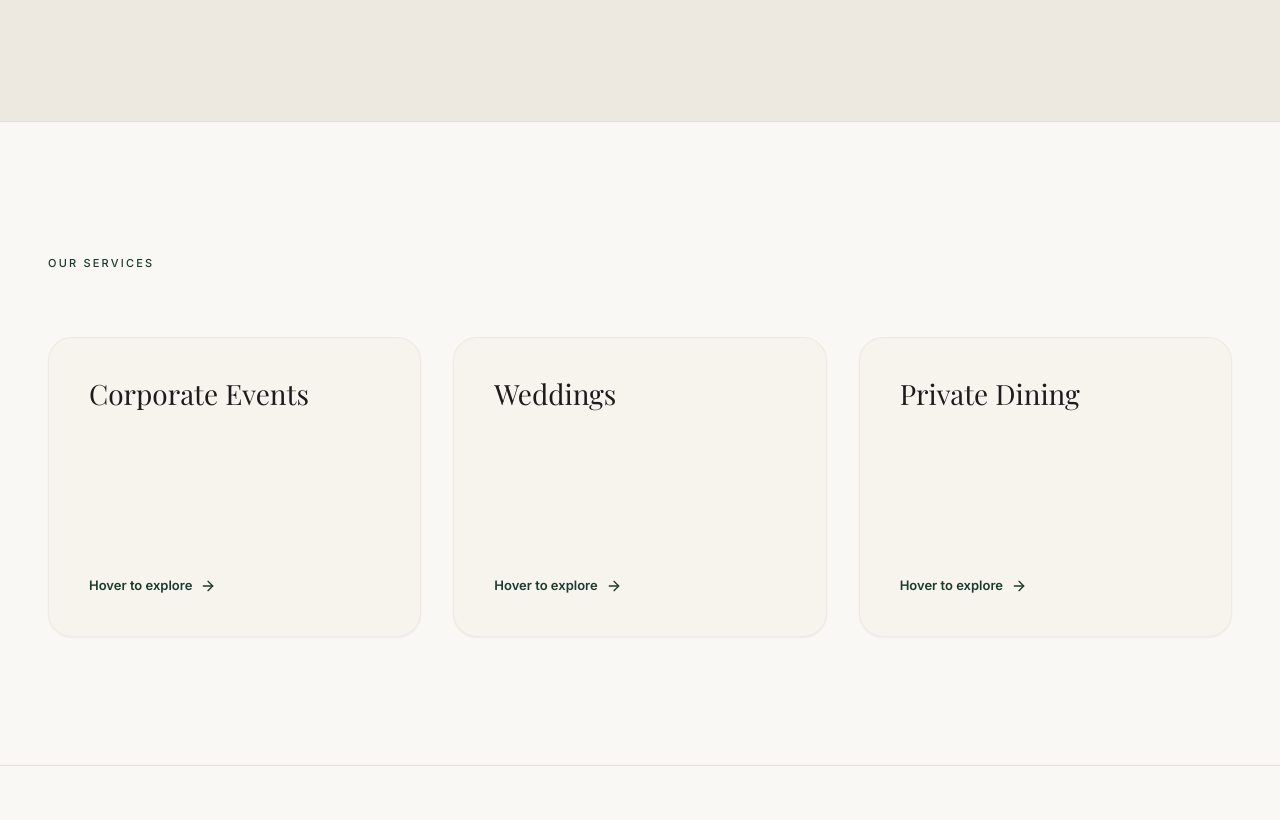
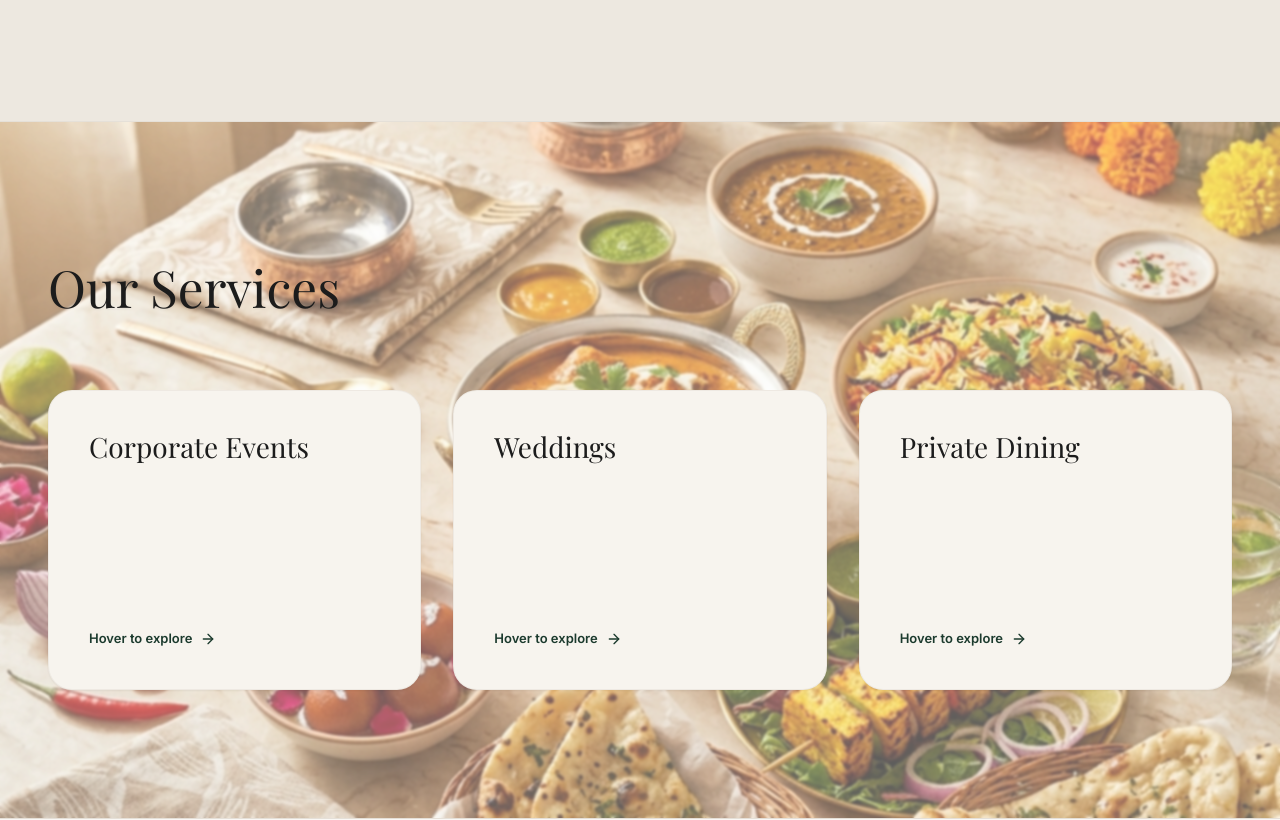
Before and after one commit to pratykshparmar00-coder/demo-catering, a Next.js app: page / in a window 1280 px wide. Shown: the part 1320-2140 px from the top of the page. Built offline with nearby package versions, Linux system fonts and the light colour scheme; a web font is replaced by a local one.

Commit message:
Update Services section with 3D flip cards, background image, and large heading

```diff
--- a/src/components/Services.tsx
+++ b/src/components/Services.tsx
@@ -101,21 +101,32 @@ const FlipCard = ({ service }: { service: typeof SERVICES[0] }) => {
 
 export const Services: React.FC = () => {
   return (
-    <section id="services" className="py-24 lg:py-32 bg-rc-cream relative">
-      <div className="absolute top-0 left-0 right-0 h-[1px] bg-rc-border" />
+    <section id="services" className="py-24 lg:py-32 relative overflow-hidden">
+      {/* Background Image with Overlay */}
+      <div className="absolute inset-0 z-0 pointer-events-none">
+        <img
+          src="/hero-food.png"
+          alt="Premium catering dishes"
+          className="w-full h-full object-cover opacity-90"
+        />
+        {/* Much lighter overlay so the image is highly visible */}
+        <div className="absolute inset-0 bg-[#FAFAFA]/30 backdrop-blur-[1px]" />
+      </div>
 
-      <div className="max-w-[1400px] mx-auto px-6 sm:px-8 lg:px-12">
-        {/* Section Label */}
+      <div className="absolute top-0 left-0 right-0 h-[1px] bg-rc-border z-10" />
+
+      <div className="max-w-[1400px] mx-auto px-6 sm:px-8 lg:px-12 relative z-10">
+        {/* Section Heading */}
         <motion.div
           variants={fadeUp}
           initial="hidden"
           whileInView="visible"
           viewport={{ once: true, margin: "-100px" }}
-          className="mb-16"
+          className="mb-12 lg:mb-16"
         >
-          <span className="text-[11px] tracking-[0.2em] uppercase text-rc-forest font-medium">
+          <h2 className="text-[clamp(2.5rem,4vw,3.5rem)] font-serif font-light text-rc-charcoal drop-shadow-sm">
             Our Services
-          </span>
+          </h2>
         </motion.div>
 
         {/* 3-Column Flip Cards */}
```
